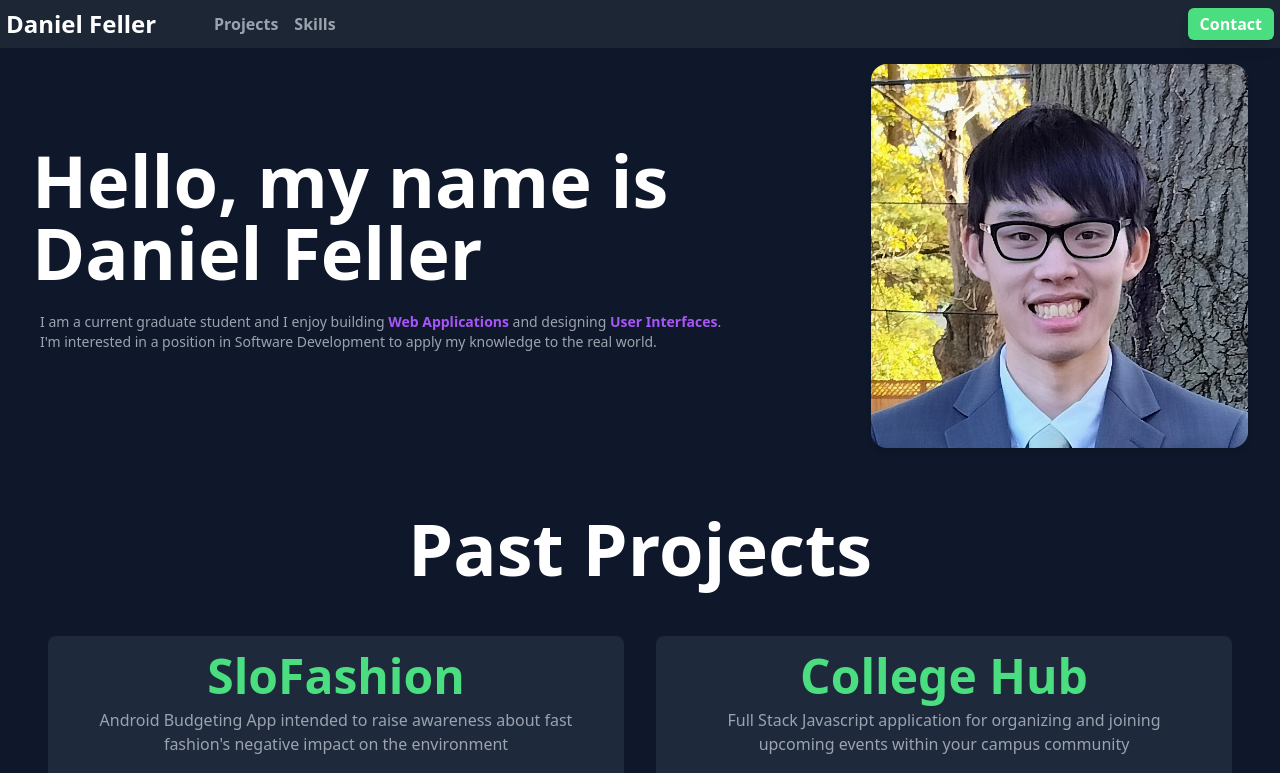
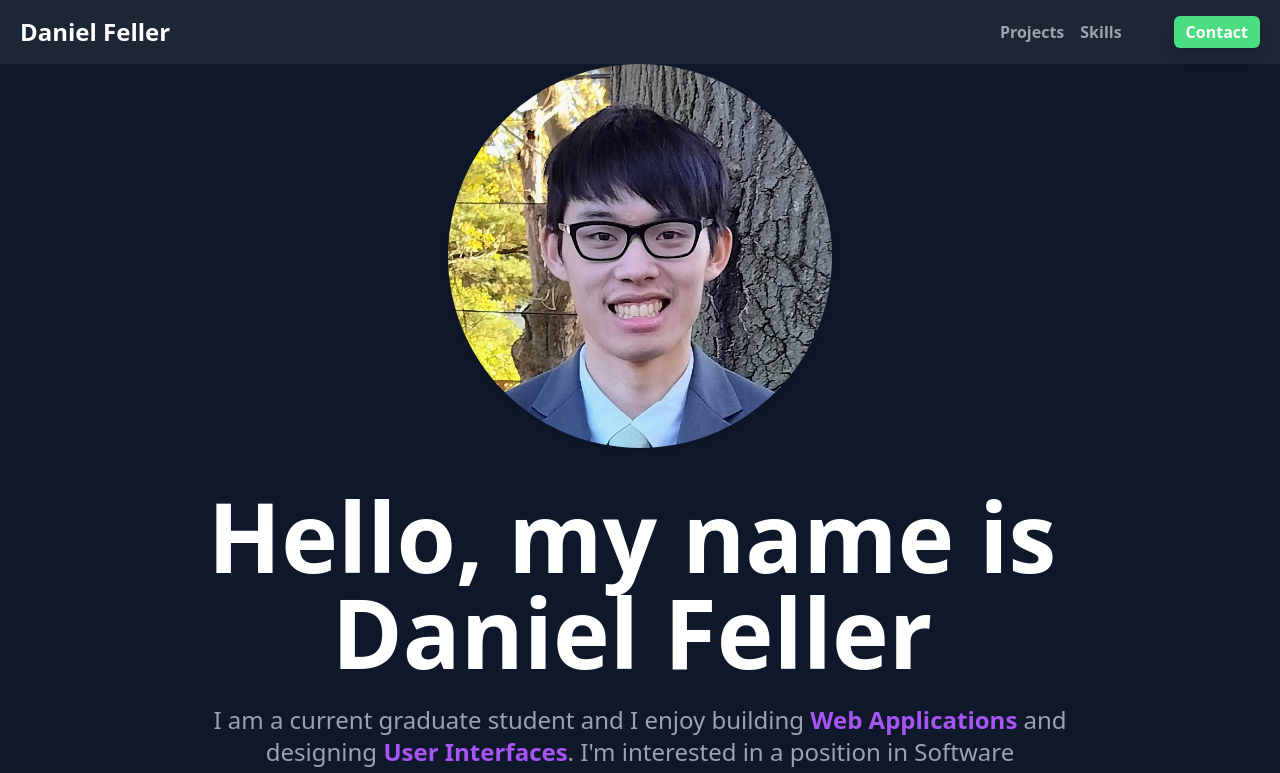
Before and after one commit to danFeller/Portfolio, a React (Create React App) app: page / in a window 1280 px wide. Shown: the top 773 px of the page. Built offline with nearby package versions, Linux system fonts and the light colour scheme; the HTML template or start-up script is replaced by a standard one.

Commit message:
mobile responsive; hamburger button added

```diff
--- a/src/components/Contact.js
+++ b/src/components/Contact.js
@@ -3,7 +3,7 @@ const Contact = () => {
         <section id="Contact" className=' m-16 w-full mx-auto px-0.5 xsm:max-w-screen-xsm sm:max-w-screen-sm md:max-w-screen-md lg:max-w-screen-lg xl:max-w-screen-xl 2xl:max-w-screen-2xl'>
             <div className="flex flex-col gap-4 text-center items-center">
                 <h1 className="font-semibold text-white text-5xl sm:text-6xl lg:text-7xl">Contact Me</h1>
-                <p className="text-center w-96 2xsm:text-sm">Want to get in touch with me? You can message me on LinkedIn or directly email me. You can also check out my projects on Github here as well.</p>
+                <p className="text-center w-96 2xsm:text-sm sm:text-lg lg:text-xl">Want to get in touch with me? You can message me on LinkedIn or directly email me. You can also check out my projects on Github here as well.</p>
                 <div className="flex 2xsm:gap-2 xsm:gap-2 sm:text-2xl md:text-3xl md:flex-row sm:gap-2 md:gap-2 my-5">
                     <a href="mailto:danielfeller2001@gmail.com" target="_blank" rel="noopener noreferrer" className=" bg-rose-400 text-white hover:bg-rose-500 hover:scale-110 font-semibold my-auto mx-1 px-5 py-2 rounded-md shadow-lg transition duration-300 xsm:px-10">Gmail</a>
                     <a href="https://www.linkedin.com/in/danielfeller2001/" target="_blank" rel="noopener noreferrer" className= " bg-sky-400 text-white hover:bg-sky-500 hover:scale-110 font-semibold my-auto mx-1 px-5 py-2 rounded-md shadow-lg transition duration-300 xsm:px-10">LinkedIn</a>
--- a/src/components/Footer.js
+++ b/src/components/Footer.js
@@ -1,7 +1,7 @@
 const Footer = () => {
     return(
         <footer>
-            <h3 class="text-center">~ 2023 - Daniel Feller ~</h3>
+            <h3 class="text-center">~ 2024 - Daniel Feller ~</h3>
         </footer>
     )
 }
--- a/src/components/Hero.js
+++ b/src/components/Hero.js
@@ -3,11 +3,11 @@ import Danny from '../assets/DannyOhio.jpg'
 const Hero = () => {
     return(
         <section id="#" className=" w-full mx-auto my-16 px-8 xsm:max-w-screen-xsm sm:max-w-screen-sm md:max-w-screen-md lg:max-w-screen-lg xl:max-w-screen-xl 2xl:max-w-screen-2xl">
-            <div className="flex flex-col items-center text-center gap-6 lg:flex-row-reverse lg:justify-between lg:text-left lg:gap-20 lg:gap-x-32 2xl:gap-96">
-                <img src={Danny} alt='danny' className="h-40 w-40 rounded-full shadow-md lg:rounded-lg md:h-64 md:w-64 lg:h-96 lg:w-96 xl:rounded-2xl 2xl:w-[32rem] 2xl:h-[32rem] 2xl:rounded-3xl"/>
+            <div className="flex flex-col items-center text-center gap-6 lg:gap-10 lg:gap-x-32 2xl:gap-24">
+                <img src={Danny} alt='danny' className="h-40 w-40 rounded-full shadow-md md:h-64 md:w-64 lg:h-96 lg:w-96 2xl:w-[32rem] 2xl:h-[32rem]"/>
                 <div className="flex flex-col gap-2">
-                    <h1 className="font-semibold text-white text-5xl sm:text-6xl lg:text-7xl">Hello, my name is Daniel Feller</h1>
-                    <p className="mx-8 my-4 xsm:mx-2 2xsm:text-sm">I am a current graduate student and I enjoy building <strong className="text-purple-500">Web Applications</strong> and designing <strong className="text-purple-500">User Interfaces</strong>. I'm interested in a position in Software Development to apply my knowledge to the real world.</p>
+                    <h1 className="font-semibold max-w-4xl text-white text-5xl sm:text-7xl lg:text-8xl">Hello, my name is Daniel Feller</h1>
+                    <p className="mx-8 my-4 max-w-4xl xsm:mx-2 2xsm:text-md sm:text-lg lg:text-2xl">I am a current graduate student and I enjoy building <strong className="text-purple-500">Web Applications</strong> and designing <strong className="text-purple-500">User Interfaces</strong>. I'm interested in a position in Software Development to apply my knowledge to the real world.</p>
                 </div>
             </div>
         </section>
--- a/src/components/NavBar.js
+++ b/src/components/NavBar.js
@@ -1,10 +1,24 @@
+import { useState } from 'react';
+
 const NavBar = () => {
-    return(
+    const [isOpen, setIsOpen] = useState(false);
+
+    const toggleMenu = () => {
+        setIsOpen(!isOpen);
+    };
+
+    return (
         <header className="bg-gray-800 fixed top-0 left-0 right-0 bg-opacity-90 z-50">
-            <nav className="flex gap-9 justify-between w-full mx-auto px-0.5 xsm:max-w-screen-xsm sm:max-w-screen-sm md:max-w-screen-md lg:max-w-screen-lg xl:max-w-screen-xl 2xl:max-w-screen-2xl">
-                <div className="flex gap-6 opa">
-                    <a href='#' className="text-2xl text-white font-bold px-1 py-2 hover:text-gray-200 xsm:w-44 2xsm:w-20">Daniel Feller</a>
-                    <li className="flex gap-4 my-auto p-3">
+            <nav className="flex justify-between items-center w-full mx-auto px-4 py-2 xsm:max-w-screen-xsm sm:max-w-screen-sm md:max-w-screen-md lg:max-w-screen-lg xl:max-w-screen-xl 2xl:max-w-screen-2xl">
+                <a href='#' className=" hidden sm:flex text-2xl text-white font-bold px-1 py-2 hover:text-gray-200">Daniel Feller</a>
+                <div className="flex w-3/5 flex-row-reverse justify-between sm:w-auto ml-auto">
+                    <button onClick={toggleMenu} className="text-white focus:outline-none sm:hidden">
+                        <svg className="w-6 h-6" fill="none" stroke="currentColor" viewBox="0 0 24 24" xmlns="http://www.w3.org/2000/svg">
+                            <path strokeLinecap="round" strokeLinejoin="round" strokeWidth="2" d="M4 6h16M4 12h16M4 18h16"></path>
+                        </svg>
+                    </button>
+                    <div className={`flex-col text-center sm:flex-row sm:flex ${isOpen ? 'flex' : 'hidden'} sm:gap-9 gap-1`}>
+                        <li className="flex flex-col sm:flex-row gap-4 my-auto p-3">
                             <ul>
                                 <a href="#Projects" className="hover:text-gray-200 font-semibold">Projects</a>
                             </ul>
@@ -12,13 +26,14 @@ const NavBar = () => {
                                 <a href="#Skills" className="hover:text-gray-200 font-semibold">Skills</a>
                             </ul>
                         </li>
+                        <a href="#Contact" className="bg-green-400 text-white hover:bg-green-500 font-semibold my-2 mx-1 px-3 py-1 rounded-md shadow-lg transition duration-300">Contact</a>
                     </div>
-                <a href="#Contact" className="bg-green-400 text-white hover:bg-green-500 font-semibold my-auto mx-1 px-3 py-1 rounded-md shadow-lg transition duration-300">Contact</a>
+                </div>
             </nav>
         </header>
-    )
-}
+    );
+};
 
-export default NavBar
+export default NavBar;
 
 // border border-t-red-600 border-l-transparent border-r-transparent border-b-transparent
```
Lines whose indentation alone changed are shown as unchanged.
